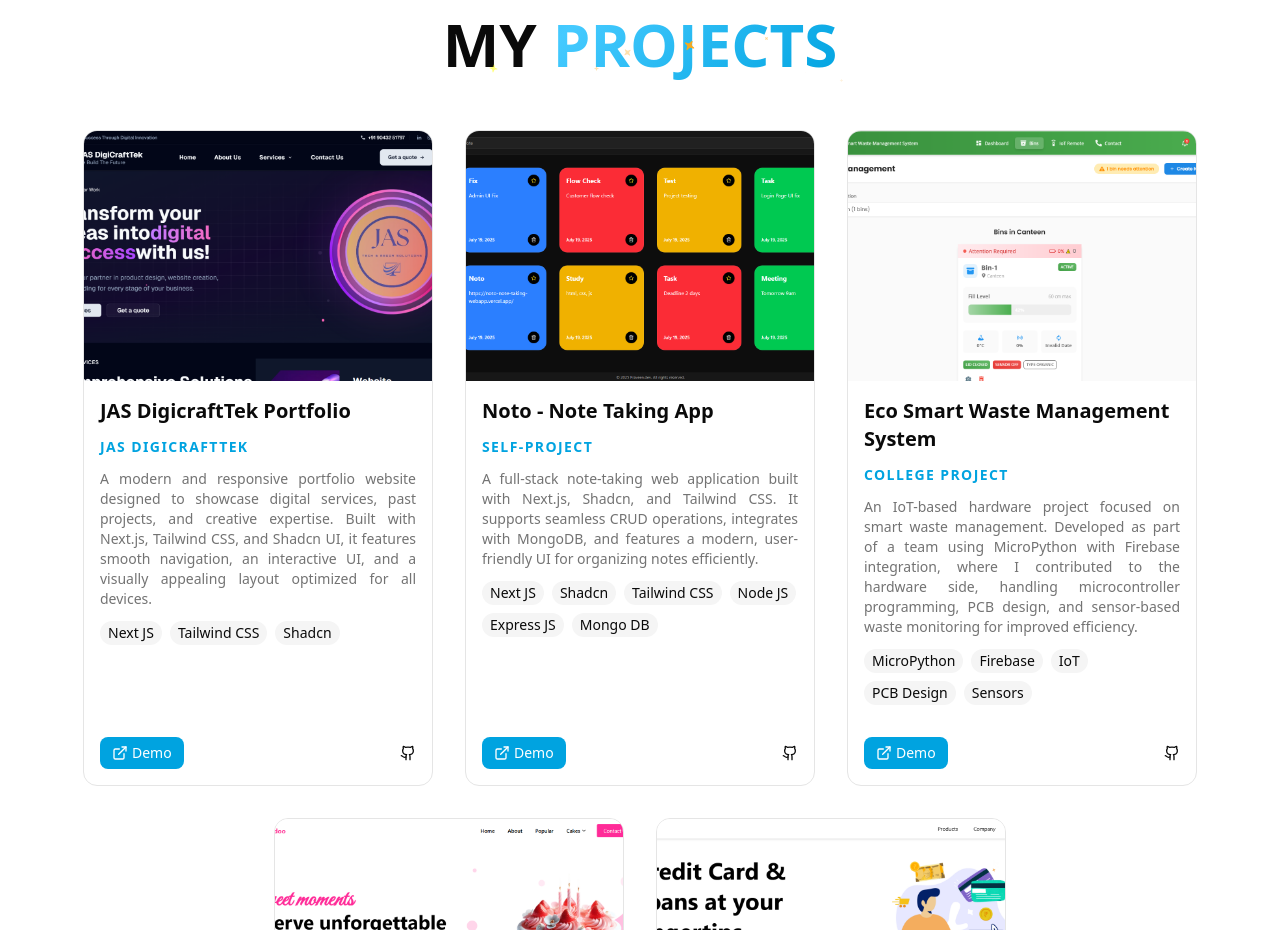
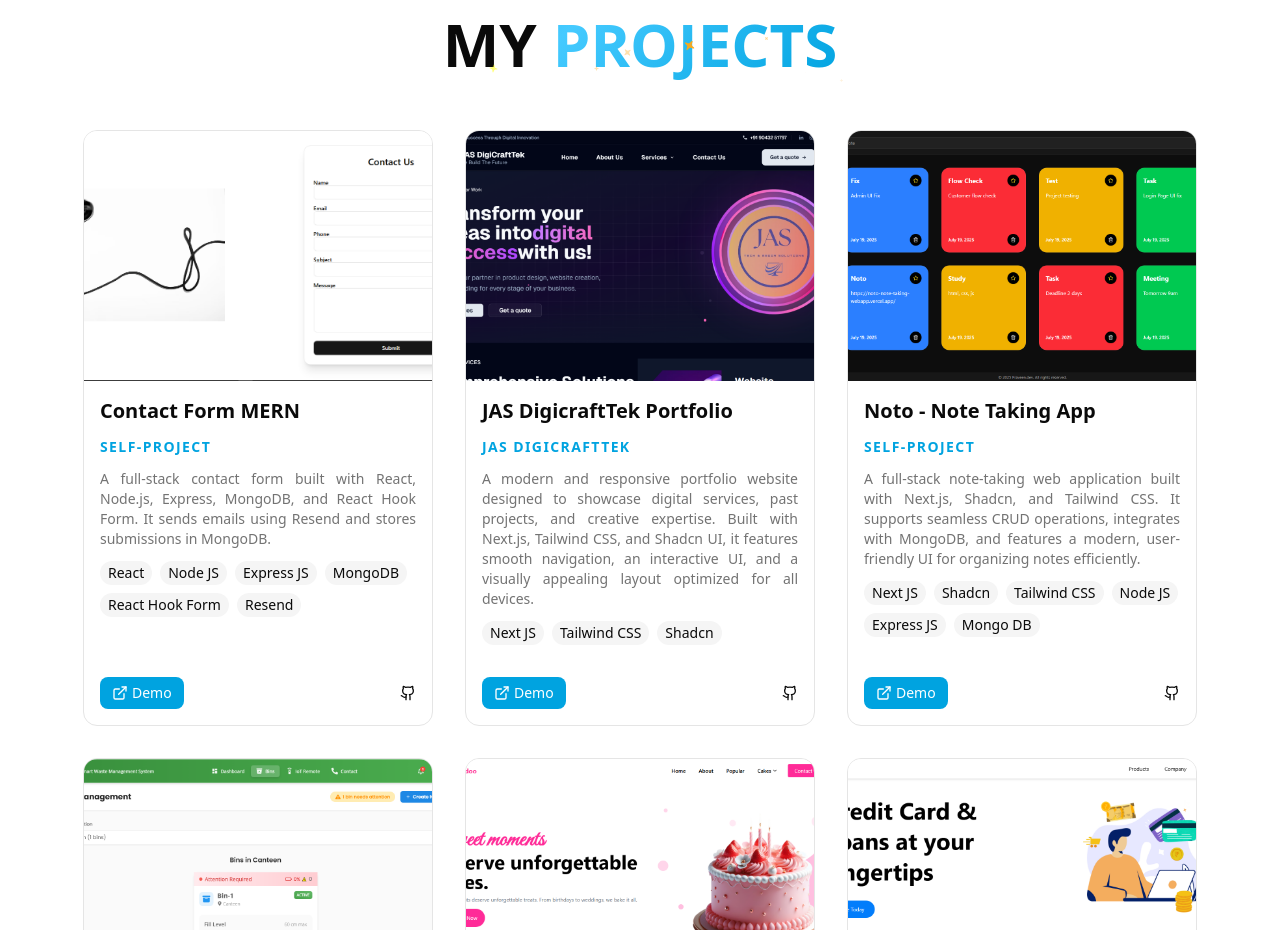
Before and after one commit to praveenr14083/PORTFOLIO-2025-V1, a Next.js app: page / in a window 1280 px wide. Shown: the part 2200-3130 px from the top of the page. Built offline with nearby package versions, Linux system fonts and the light colour scheme.

Commit message:
feat: contact form project added

```diff
--- a/src/uiPages/homePage/sections/ProjectsSection.jsx
+++ b/src/uiPages/homePage/sections/ProjectsSection.jsx
@@ -4,6 +4,22 @@ import { ProjectCard } from "../components/ProjectCard";
 import { EXPERIENCE } from "../data/educationExperience";
 
 const projects = [
+  {
+    title: "Contact Form MERN",
+    description:
+      "A full-stack contact form built with React, Node.js, Express, MongoDB, and React Hook Form. It sends emails using Resend and stores submissions in MongoDB.",
+    image: "/assets/projects/contact-form-mern.png",
+    tags: [
+      "React",
+      "Node JS",
+      "Express JS",
+      "MongoDB",
+      "React Hook Form",
+      "Resend",
+    ],
+    demoUrl: "https://contact-from-mern.netlify.app/",
+    githubUrl: "https://github.com/praveenr14083/contact-form-mern",
+  },
   {
     title: "JAS DigicraftTek Portfolio",
     description:
```
Also changed, not shown: public/assets/projects/contact-form-mern.PNG (added).
